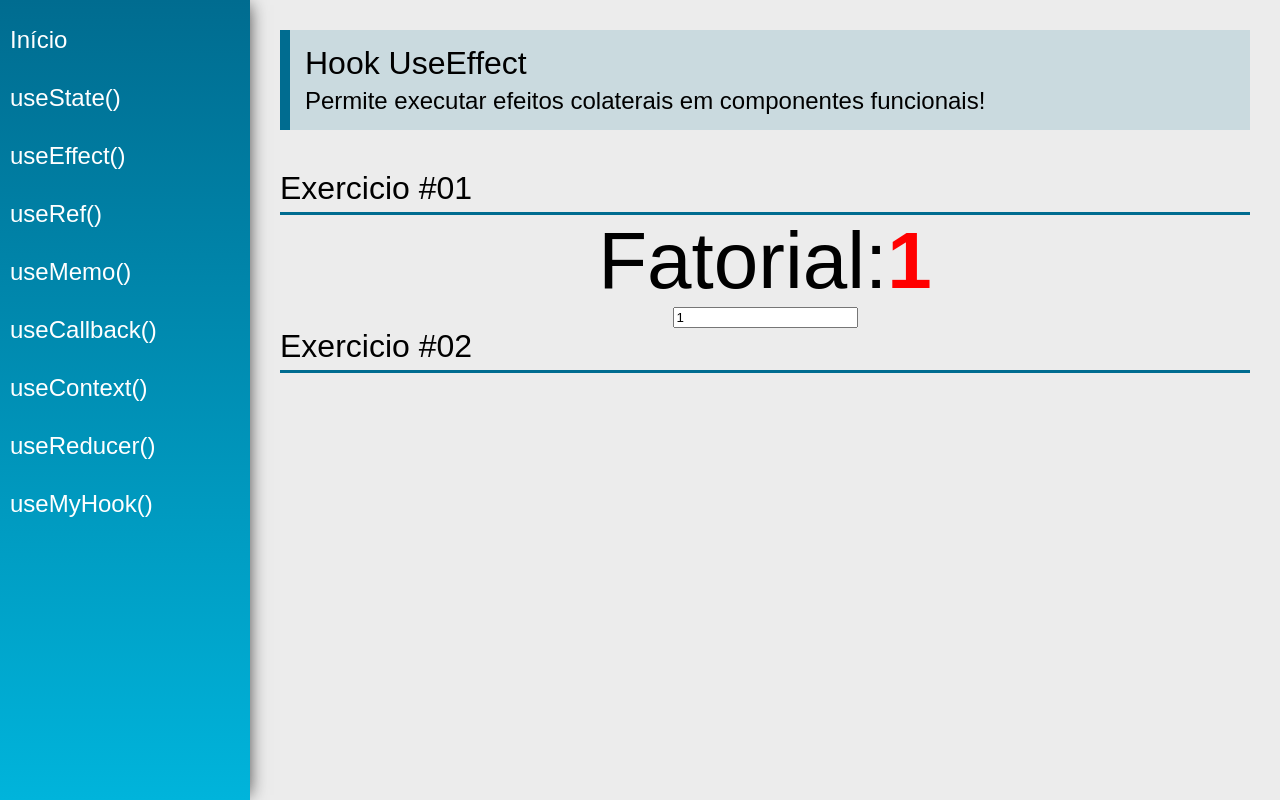
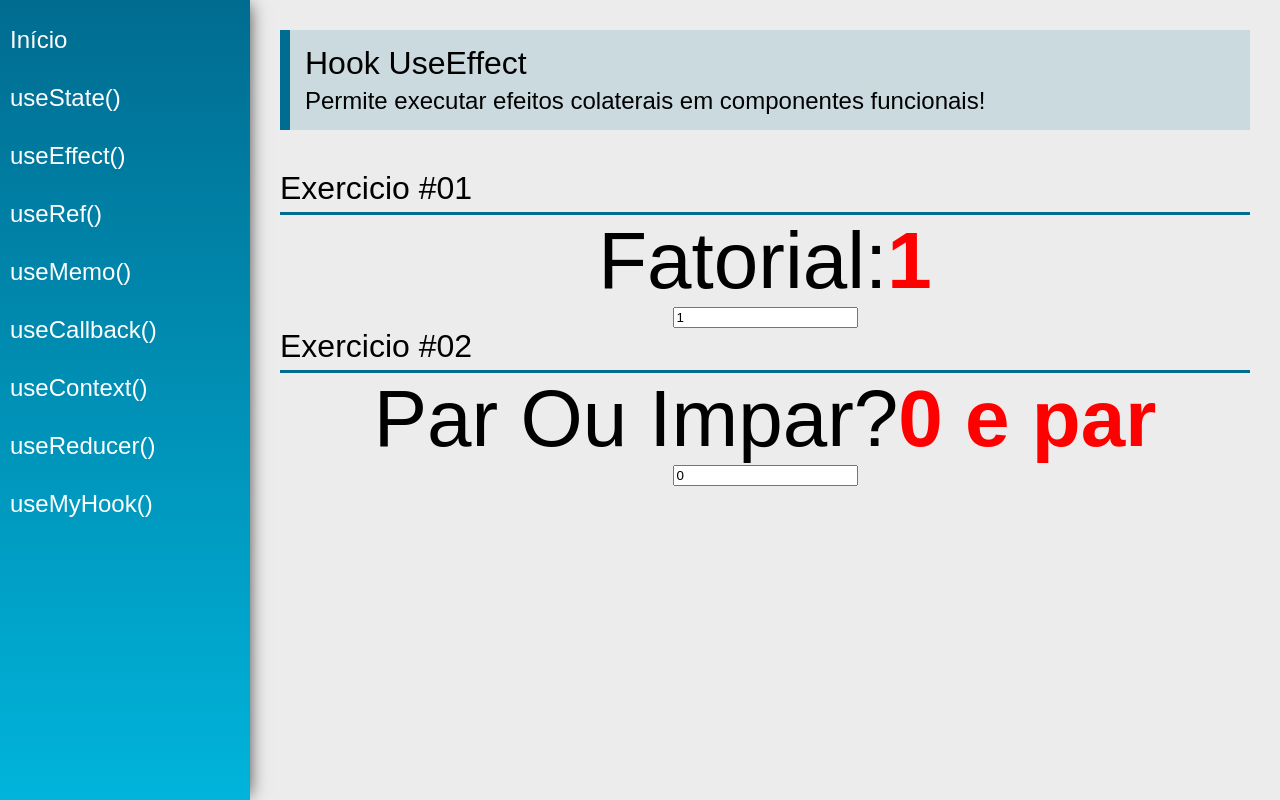
Before and after one commit to RyanGualberto/hooks-react, a React (Create React App) app: page /useEffect in a window 1280 px wide. Built offline with nearby package versions, Linux system fonts and the light colour scheme.

Commit message:
s5a65: useEffect #02

```diff
--- a/src/views/examples/UseEffect.jsx
+++ b/src/views/examples/UseEffect.jsx
@@ -10,8 +10,20 @@ function calcFatorial(num){
 }
 
 const UseEffect = (props) => {
-    const [number, setNumber] = useState(1)
-    const [fatorial, setFatorial] = useState(1)
+    const [number, setNumber] = useState(1);
+    const [fatorial, setFatorial] = useState(1);
+    const [resposta, setResposta] = useState('')
+    const [number1, setNumber1] = useState(0)
+    console.log(typeof(number1));
+
+    useEffect(function(){
+        if (number1 % 2 == 0) {
+            setResposta('par');
+        }else {
+            setResposta('impar');
+
+        }
+    }, [number1])
 
     useEffect(function(){
         setFatorial(calcFatorial(number))
@@ -38,7 +50,14 @@ const UseEffect = (props) => {
                 onChange={e => setNumber(e.target.value)} />
             </div>
             <SectionTitle title="Exercicio #02"/>
+            <div className="center">
+                <div>
+                    <span className="text">Par Ou Impar?</span>
+                    <span className="text red">{number1} e {resposta}</span>
+                </div>
+                <input type="number" value={number1} onChange={e => setNumber1(e.target.value)} />
 
+            </div>
         </div>
     )
 }
```
